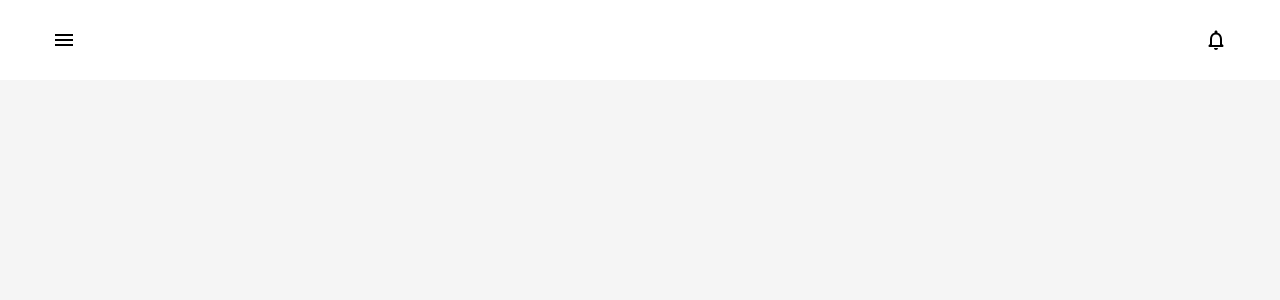
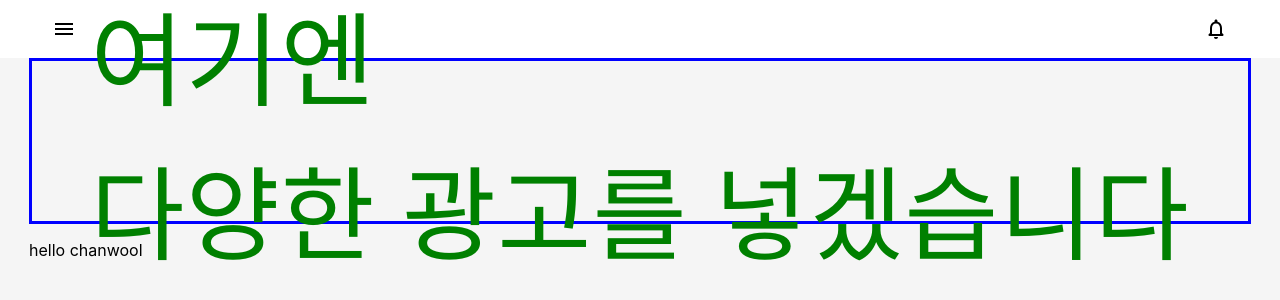
Before and after one commit to mynameisdaun/react-test, a React (Create React App) app: page /1/workbooks/1 in a window 1280 px wide. Before the commit this address had no page. Shown: the top 300 px of the page. Built offline with nearby package versions, Linux system fonts and the light colour scheme.

Commit message:
<feat>(fakeAuth.js) add fakeAuth User

```diff
--- a/src/App.js
+++ b/src/App.js
@@ -12,6 +12,7 @@ import {Box, Grid, ThemeProvider} from "@mui/material";
 import * as React from "react";
 import Badge from "@mui/material/Badge";
 import NotificationsNoneRoundedIcon from '@mui/icons-material/NotificationsNoneRounded';
+import WorkBookDetail from "./components/workbooks/WorkBookDetail";
 
 const theme = createTheme();
 
@@ -43,6 +44,7 @@ function App() {
 						<Route path='/quizs' element={<Quizs quizs={DUMMY_QUIZS}/>}/>
 						<Route path='/sign-in' element={<SignIn/>}/>
 						<Route path='/:userId/workbooks' element={<WorkBooks/>}/>
+						<Route path='/:userId/workbooks/:workBookId' element={<WorkBookDetail />}/>
 						<Route path='/:userId' element={<MyPage/>}/>
 						<Route path='/' element={<WorkBooks/>}/>
 					</Routes>
--- a/src/components/ad/AdBoard.js
+++ b/src/components/ad/AdBoard.js
@@ -5,6 +5,7 @@ import Typography from "@mui/material/Typography";
 const AdBoard = () => {
 	return (
 		<Box height='20vh'
+		     width='95vw'
 		     border={'3px solid blue'}
 		     alignItems='center'
 		     justifyContent='center'
--- /dev/null
+++ b/src/components/workbooks/WorkBookDetail.js
@@ -0,0 +1,22 @@
+import React from 'react';
+import AdBoard from "../ad/AdBoard";
+import {Box} from "@mui/material";
+import {useLocation} from "react-router-dom";
+
+const WorkBookDetail = () => {
+	const location = useLocation();
+	console.log(location);
+	return (
+		<Box>
+			<AdBoard />
+			<Box height='70vh'
+			     width='95vw'
+			     board={'3px solid blue'}>
+					<p>hello chanwool</p>
+			</Box>
+		</Box>
+
+	)
+}
+
+export default WorkBookDetail;
--- a/src/components/workbooks/WorkBooks.js
+++ b/src/components/workbooks/WorkBooks.js
@@ -6,21 +6,24 @@ import ListItemButton from "@mui/material/ListItemButton";
 import Avatar from "@mui/material/Avatar";
 import {workBookAuthorSize, workBookCreatedAtSize, workBookNameSize} from "../../style/style-guide";
 import AdBoard from "../ad/AdBoard";
+import {useNavigate} from "react-router-dom";
+import {fakeUser} from "../../fakeAuth";
 
 const WorkBooks = () => {
+	const user = fakeUser;
 	const workbooks = DUMMY_WORKBOOKS;
-	const clickHandler = () => {
-
+	const navigate = useNavigate();
+	const clickHandler = (workbook) => {
+		navigate(`/${user.nickName}/workbooks/${workbook.workBookId}`, {state : workbook});;
 	}
-
 
 	return (
 		<Box height='90vh' width='95vw'>
-			<AdBoard />
+			<AdBoard/>
 			<Box height='70vh'>
 				<List>
 					{workbooks.map(workbook =>
-						<Box key={workbook.workBookId} onClick={clickHandler}>
+						<Box key={workbook.workBookId} onClick={() => clickHandler(workbook)}>
 							<ListItem>
 								<ListItemButton>
 									<ListItemAvatar>
```
